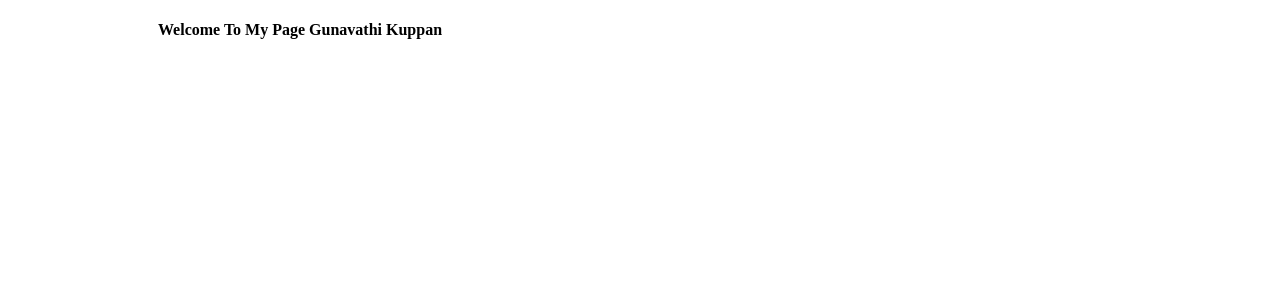
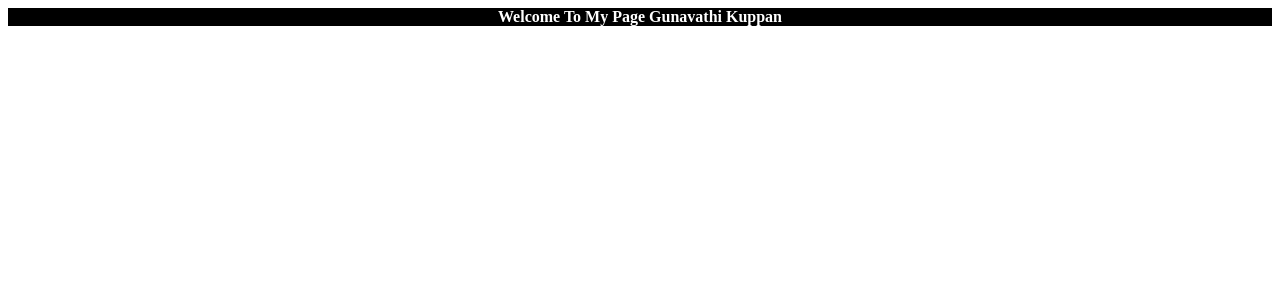
Before and after one commit to vijayakumarvijayakumar0732-max/web-project, a Next.js app: page / in a window 1280 px wide. Shown: the top 300 px of the page. Built offline with nearby package versions, Linux system fonts and the light colour scheme.

Commit message:
Update header hearts and background

```diff
--- a/src/app/component/header.js
+++ b/src/app/component/header.js
@@ -4,6 +4,11 @@ export default function Header() {
             <div className="title__container">
                 <h4>Welcome To My Page Gunavathi Kuppan</h4>
             </div>
+            <div className="hearts">
+                <span className="heart">♥</span>
+                <span className="heart">♥</span>
+                <span className="heart">♥</span>
+            </div>
         </header>
     );
 }
--- a/src/app/globals.css
+++ b/src/app/globals.css
@@ -1,5 +1,68 @@
 
 .title__container {
+  display: flex;
+  justify-content: center;
+  align-items: center;
+  width: 100%;
+}
 
-    margin-left: 150px;
+.title__container h4 {
+  text-align: center;
+  width: 100%;
+  margin: 0;
 }
+
+.hearts {
+  position: absolute;
+  top: 0;
+  left: 50%;
+  width: 100%;
+  pointer-events: none;
+  transform: translateX(-50%);
+  overflow: hidden;
+  height: 0;
+}
+
+.heart {
+  position: absolute;
+  font-size: 18px;
+  color: #ff9999;
+  opacity: 0.95;
+  animation: floatUp 3s ease-in infinite;
+}
+
+.title {
+  position: relative;
+  background-color: #000;
+  color: #fff;
+}
+
+.heart:nth-child(1) {
+  left: 25%;
+  animation-delay: 0s;
+}
+
+.heart:nth-child(2) {
+  left: 50%;
+  animation-delay: 0.6s;
+}
+
+.heart:nth-child(3) {
+  left: 75%;
+  animation-delay: 1.1s;
+}
+
+@keyframes floatUp {
+  0% {
+    transform: translateY(0) scale(1);
+    opacity: 0.9;
+  }
+  50% {
+    opacity: 1;
+    transform: translateY(-20px) scale(1.1);
+  }
+  100% {
+    transform: translateY(-80px) scale(0.9);
+    opacity: 0;
+  }
+}
```
